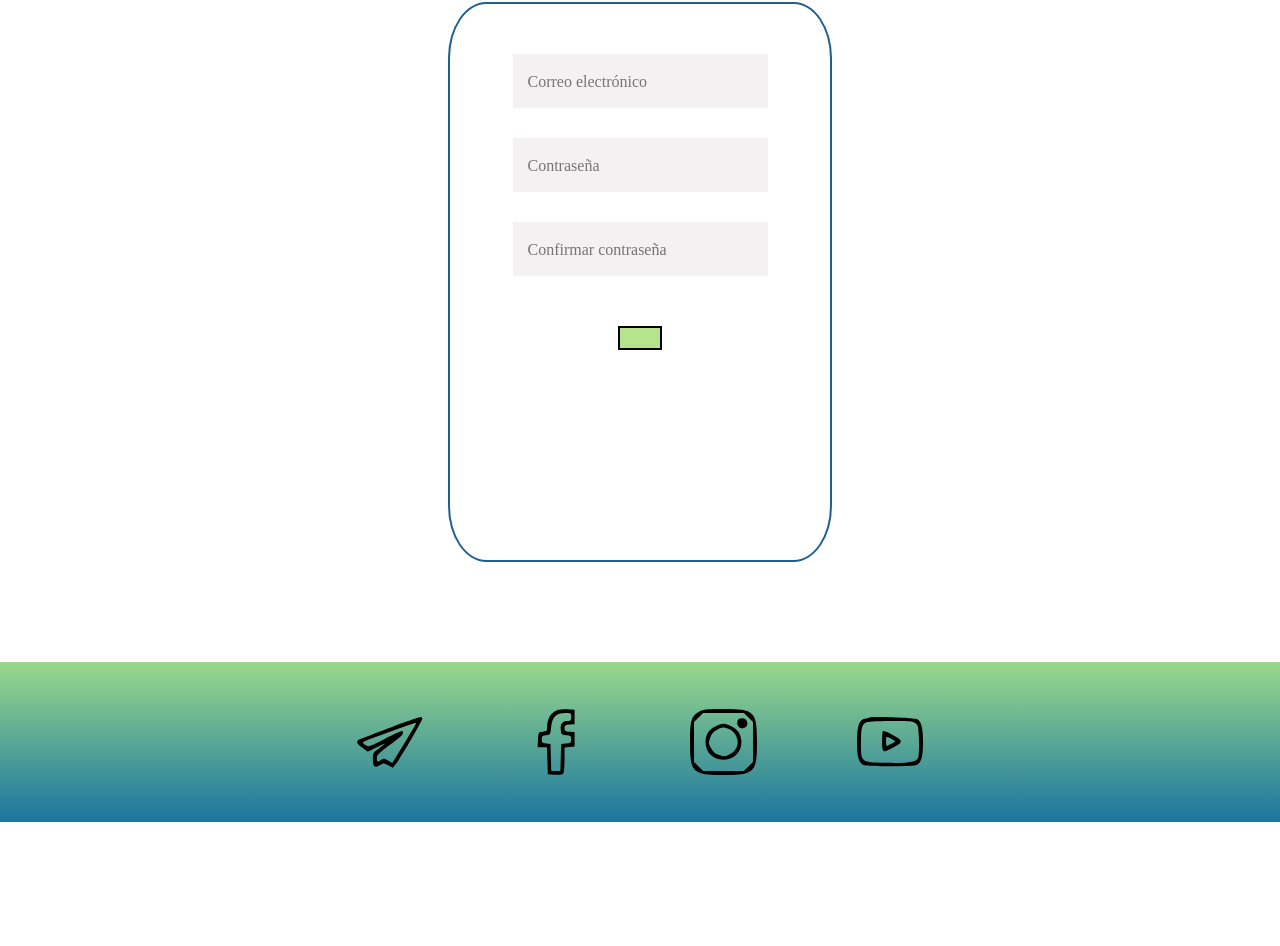
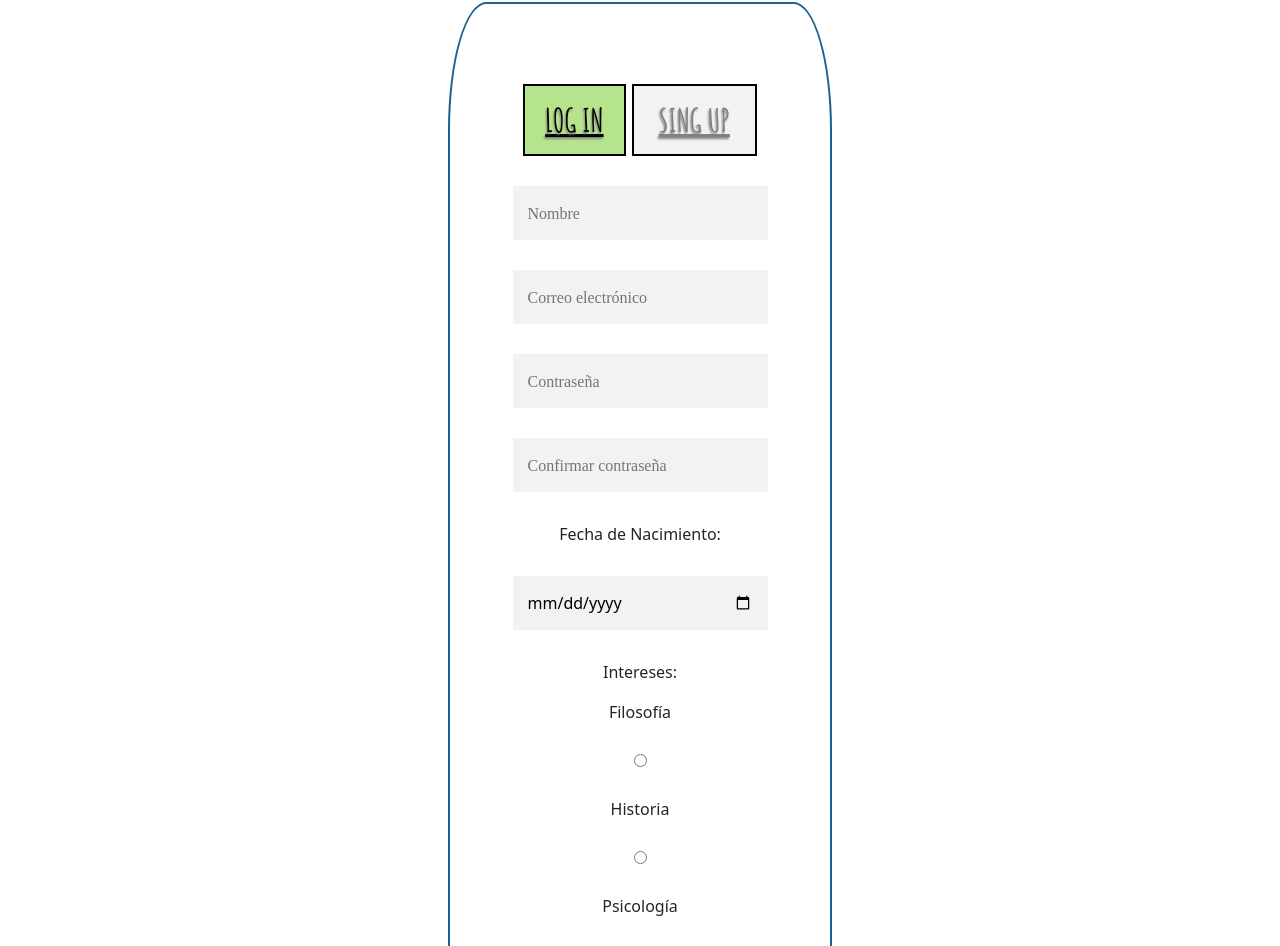
Before and after one commit to lpal88/lpal88-dwec-React-lorenaPalma, a React (Vite) app: page /singup in a window 1280 px wide. Shown: the part 258-1204 px from the top of the page. Before the commit the page ends 1083 px from the top, so only its background shows below. Built offline with nearby package versions, Linux system fonts and the light colour scheme; a web font is replaced by a local one.

Commit message:
HTML componentes y páginas (básico)

```diff
--- /dev/null
+++ b/src/components/ContactForm.jsx
@@ -0,0 +1,21 @@
+import React from 'react'
+
+const ContactForm = () => {
+  return (
+    <form className="contact__form" action="" method="post">
+        <label className="form__label" for="email" >CORREO ELECTRÓNICO
+            <input className="label__input" id="formInput__email" type="email" name="email" />
+        </label>
+        <label className="form__label" for="subject">ASUNTO
+            <input className="label__input" id="formInput__subject" type="text" name="subject"/>
+        </label>
+        <label className="form__label"  for="message">MENSAJE
+            <input  className="label__input--message" id="formInput__message" type="text" name="message" />
+        </label>
+
+        <button className="form__button" type="submit">ENVIAR</button>
+    </form>
+  )
+}
+
+export default ContactForm
--- a/src/components/LoginForm.jsx
+++ b/src/components/LoginForm.jsx
@@ -40,7 +40,7 @@ const LoginForm = () => {
 
             <section className="logForm__option">
                 <a href="#" className="option__log">LOG IN</a>
-{/*                 <Link to='/' className="option__sing">SING UP</Link> */}
+                <Link to='/singup' className="option__sing">SING UP</Link>
             </section>
 
             <section className="logForm__input">
--- /dev/null
+++ b/src/components/ProfileCard.jsx
@@ -0,0 +1,24 @@
+import React from 'react'
+
+const ProfileCard = () => {
+  return (
+    <>
+    <section class="profile">
+        <article class="profile__me">
+            <img class="me__image" /* src="assets/images/imageprofile.jpeg" */ alt="" />
+            <span class="me__name">{/* David */}</span>
+        </article>
+        <article class="profile__places">
+            <a href="#" class="places__authors">Mis autorxs</a>
+            <a href="#" class="places__topics">Mis temáticas</a>
+            <a href="#" class="places__quotes">Mis citas</a>
+        </article>
+    </section>
+    <section class="action">
+        <img class="action__modify" src="assets/images/iconModify.png" alt="" />
+    </section>
+    </>
+  )
+}
+
+export default ProfileCard
--- /dev/null
+++ b/src/components/SearchBar.jsx
@@ -0,0 +1,12 @@
+import React from 'react'
+
+const SearchBar = () => {
+  return (
+    <section class="section__searchBar">
+    <input class="searchBar__box" placeholder="Buscar" />
+        <a class="searchBar__link" href="#"><img class="searchBar__image" src="/lupa.svg" /></a>
+    </section>
+  )
+}
+
+export default SearchBar
--- a/src/components/SingupForm.jsx
+++ b/src/components/SingupForm.jsx
@@ -1,12 +1,16 @@
 import React,  { useState } from 'react'
+import { Link } from 'react-router-dom'
 
-
-
+//cambios de funcionalidad para los inputs nuevos
 const SingupForm = () => {
   const initialState = {
+      todoNombre: "",
       todoEmail: "",
       todoPass: "",
-        todoPassConf: ""
+      todoPassConf: "",
+      todoBrth: null,
+      todoInterest: null,
+      todoCheck: false
     }
 
   const [todo, setTodo] = useState(initialState)
@@ -37,9 +41,18 @@ const SingupForm = () => {
   return (
 
     <form onSubmit={handleSubmit} className="logForm">
-
-
+      <section className="logForm__option">
+        <Link to="/" className="option__sing">LOG IN</Link>
+        <a href='#' className="option__log">SING UP</a>
+      </section>
       <section className="logForm__input">
+        <input
+        name='todoName'
+        type="text"
+        className="input__box"
+        placeholder="Nombre"
+        onChange={e =>handleChange(e)}
+        value={todo.todoName} />
 
         <input
         name='todoEmail'
@@ -64,9 +77,49 @@ const SingupForm = () => {
         placeholder="Confirmar contraseña"
         onChange={e =>handleChange(e)}
         value={todo.todoPassConf}/>
-                </section>
+
+        <label for="todoBrth">Fecha de Nacimiento:</label>
+        <input
+        name='todoBrth'
+        type="date"
+        className="input__box"
+        onChange={e =>handleChange(e)}
+        value={todo.todoBrth} />
+
+        <p>Intereses:</p>
+        <label for="Filosofía">Filosofía</label>
+        <input
+        name='todoInterest'
+        type="radio"
+        className="input__box"
+        onChange={e =>handleChange(e)}
+        value="Filosofía" />
+        <label for="Historia">Historia</label>
+        <input
+        name='todoInterest'
+        type="radio"
+        className="input__box"
+        onChange={e =>handleChange(e)}
+        value="Historia" />
+        <label for="Psicología">Psicología</label>
+        <input
+        name='todoInterest'
+        type="radio"
+        className="input__box"
+        onChange={e =>handleChange(e)}
+        value="Psicología" />
+
+        <input
+        className="form-check-input" //pendiente cambiar estilo
+        type="checkbox"
+        name="todoCheck"
+        checked={todo.todoCheck}
+        onChange={e => handleChange(e)}/>
+        <label for="todoCheck">Acepto los Términos del servicio; Abre una nueva pestaña de Pinterest y confirmas que has leído nuestra Política de privacidad; Abre una nueva pestaña. Aviso de recogida de datos; Abre una nueva pestaña.
+        </label>
 
         <button type="submit" className="logForm__submit">{/* <a href="profile.html">LOG IN</a> */}</button>
+      </section>
     </form>
 
   )
--- a/src/index.css
+++ b/src/index.css
@@ -494,12 +494,13 @@
 
 .logForm {
   width: 30%;
-  height: 70vh;
+  height: 70%;
   border: 2px solid #1e6091;
   border-radius: 10%;
   margin: 100px auto;
   padding: 20px;
   display: block;
+  text-align:center;
 }
 
 @media (max-width: 821px) {
--- a/src/pages/Contact.jsx
+++ b/src/pages/Contact.jsx
@@ -1,12 +1,14 @@
 import React from 'react'
 import Header from '../components/Header'
 import Footer from '../components/Footer'
+import ContactForm from '../components/ContactForm'
 
 const Contact = () => {
   return (
     <>
     <Header />
-
+    <h1 class="contact__title">CUÉNTANOS TU OPINIÓN</h1>
+    <ContactForm />
     <Footer />
     </>
   )
--- a/src/pages/Profile.jsx
+++ b/src/pages/Profile.jsx
@@ -1,12 +1,13 @@
 import React from 'react'
 import Header from '../components/Header'
 import Footer from '../components/Footer'
+import ProfileCard from '../components/ProfileCard'
 
 const Profile = () => {
   return (
     <>
     <Header />
-
+    <ProfileCard />
     <Footer />
     </>
   )
--- a/src/pages/Search.jsx
+++ b/src/pages/Search.jsx
@@ -1,12 +1,13 @@
 import React from 'react'
 import Header from '../components/Header'
 import Footer from '../components/Footer'
+import SearchBar from '../components/SearchBar'
 
 const Search = () => {
   return (
     <>
     <Header />
-
+    <SearchBar />
     <Footer />
     </>
   )
```
Also changed, not shown: dudas.txt, public/lupa.svg (added). Lines whose indentation alone changed are shown as unchanged.
